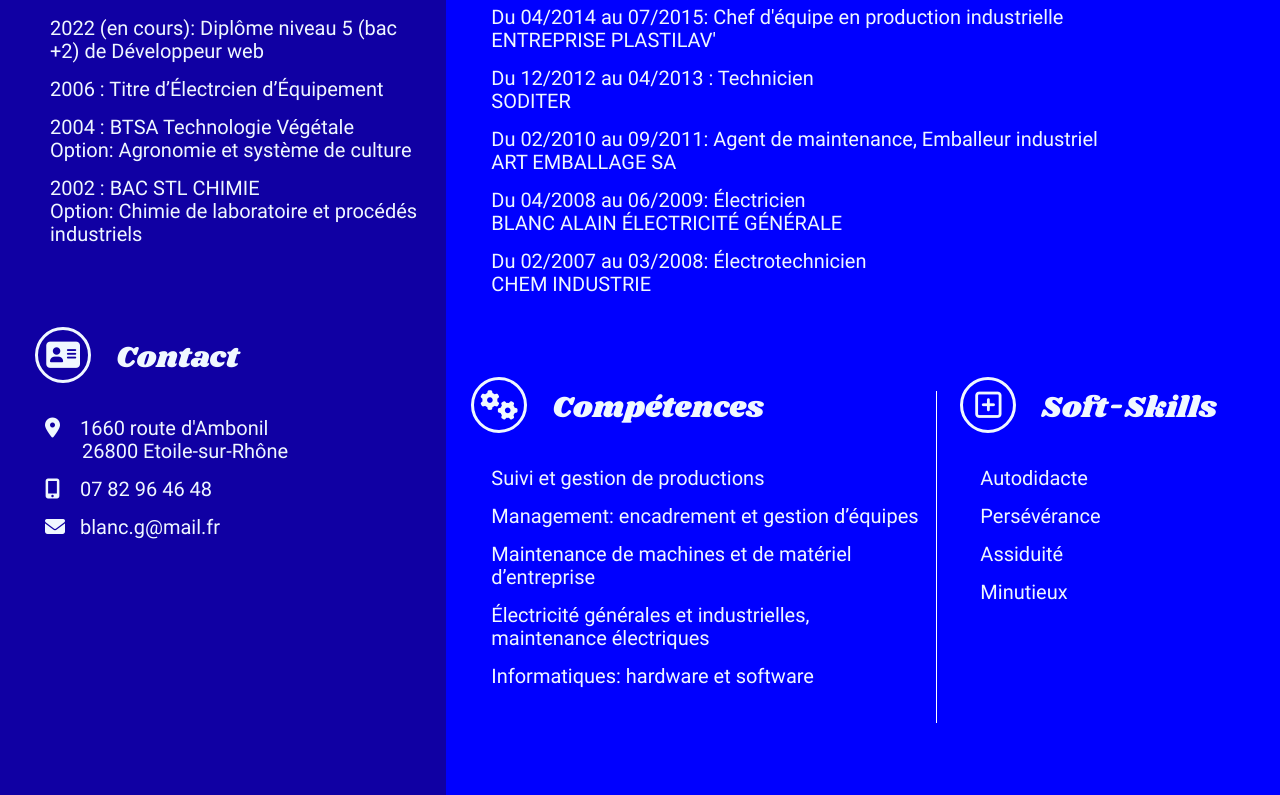
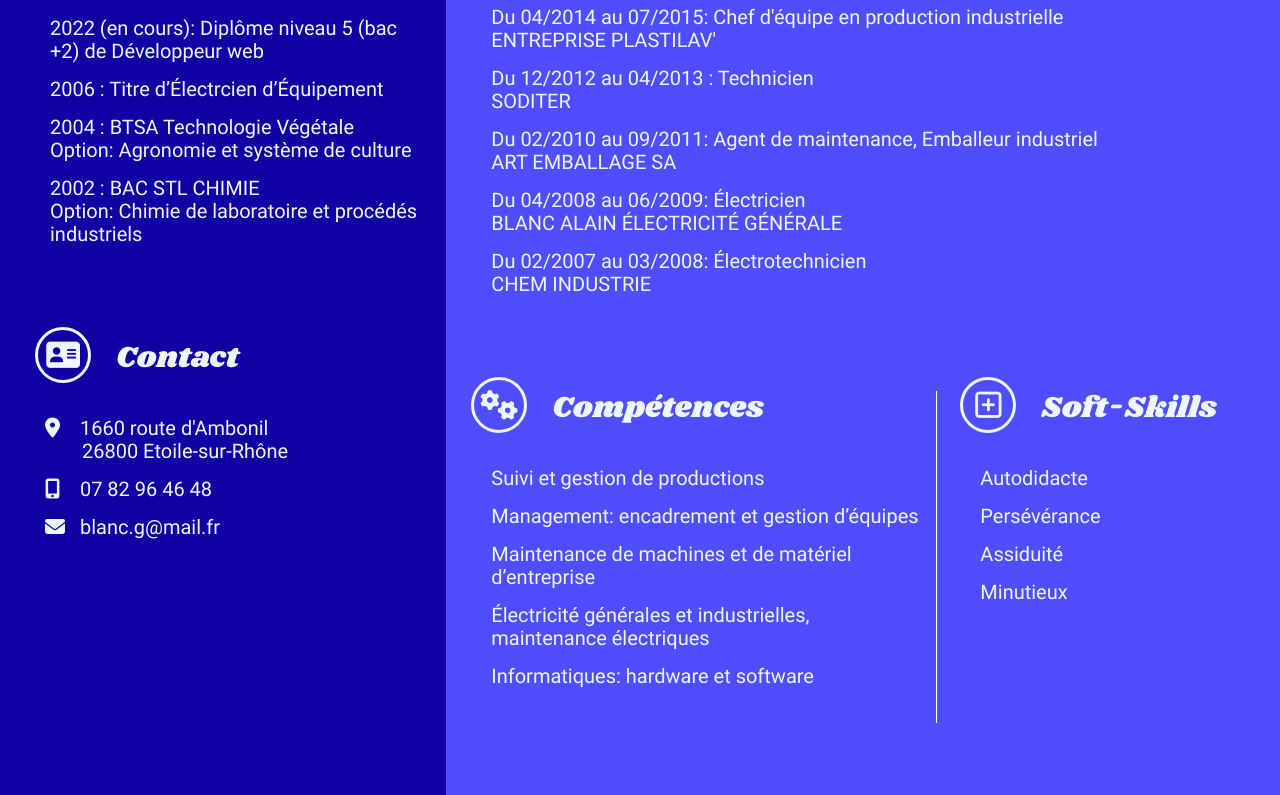
Before and after one commit to Gaspard-Blanc/CV-en-ligne, a plain HTML site: page index.html in a window 1280 px wide. Shown: the part 634-1429 px from the top of the page. Drawn offline with Linux system fonts and the light colour scheme.

Commit message:
modification des couleurs

```diff
--- a/css/style.css
+++ b/css/style.css
@@ -139,7 +139,7 @@ section {
     padding-top: 80px;
     padding-right: 2%;
     padding-left: 2%;
-    background-color: rgb(0, 0, 255);
+    background-color: rgb(78, 78, 255);
     color: aliceblue;
 
 }
```
